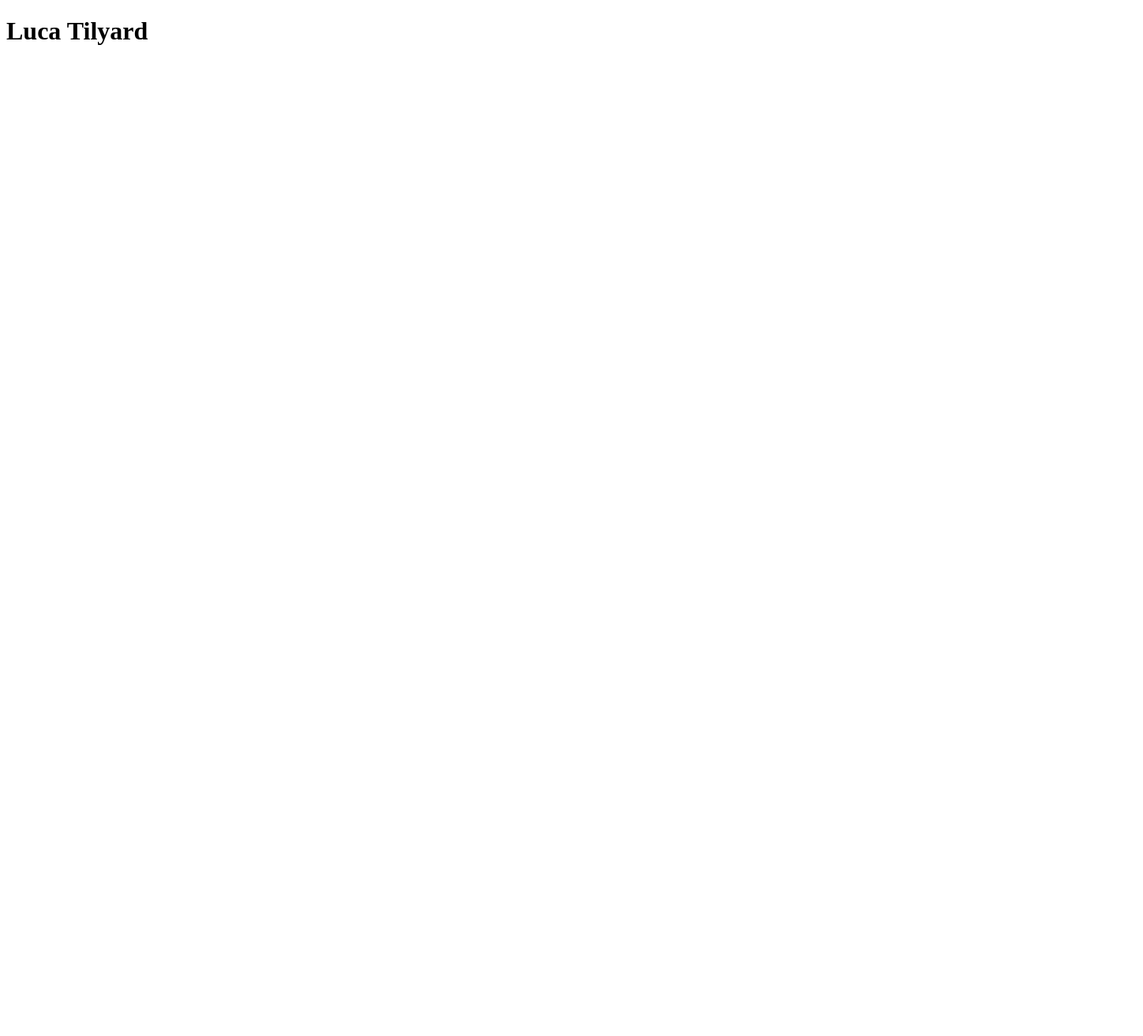
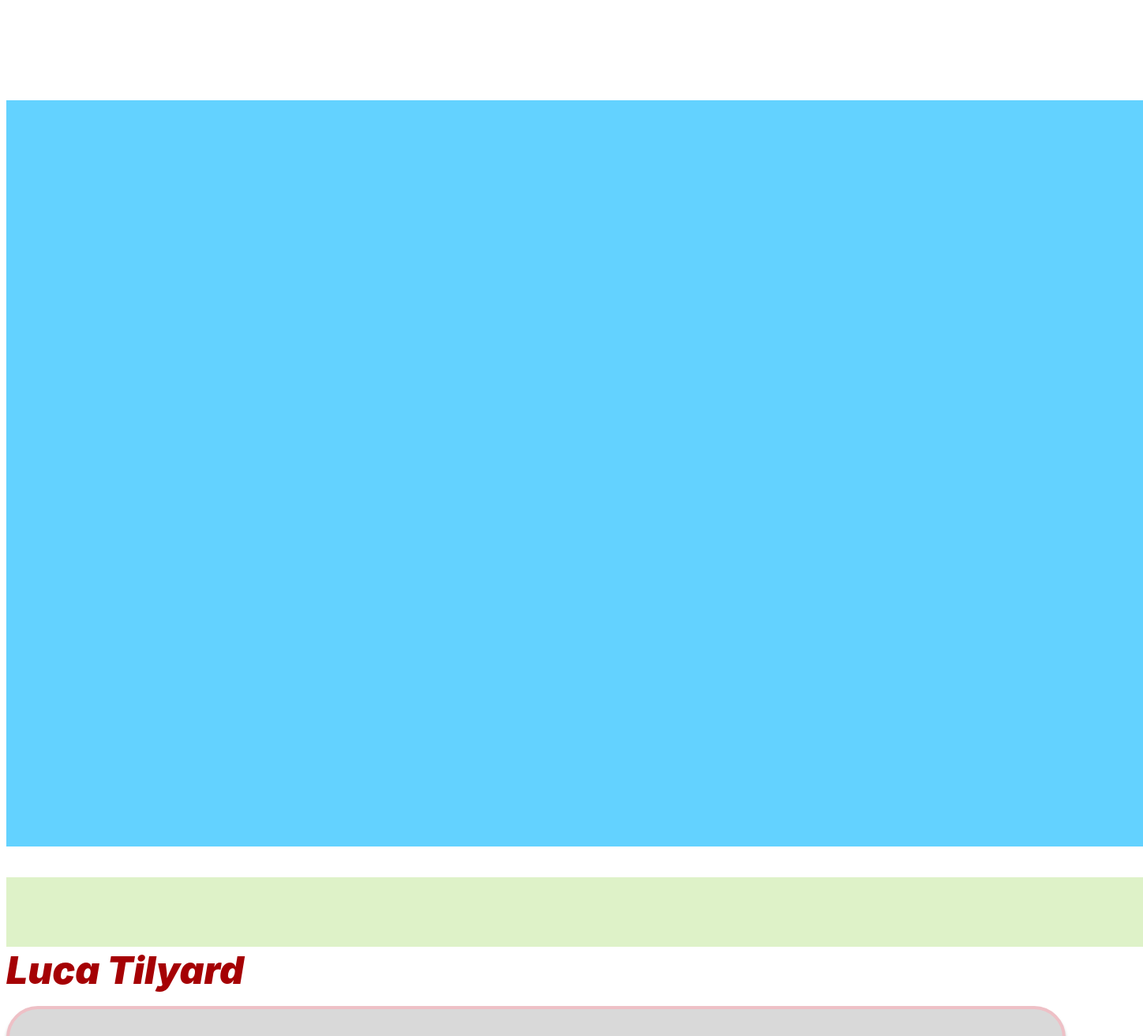
Before and after one commit to LucaTilyard/LucaTilyard.github.io, a plain HTML site: page index.html in a window 1280 px wide. Shown: the top 1312 px of the page at 79% size, 1448 px wide, since content can reach past the window. Before the commit the page ends 800 px from the top, so only its background shows below. Drawn offline with Linux system fonts and the light colour scheme.

Commit message:
first html draft

```diff
--- a/index.html
+++ b/index.html
@@ -5,7 +5,13 @@
     <title>Title</title>
 </head>
 <body>
-<h1> Luca Tilyard</h1>
+<div style="width: 1440px; height: 1024px; padding-top: 79px; background: white; justify-content: center; align-items: center; display: inline-flex">
+    <div style="width: 1440px; height: 945px; background: #63D2FF"></div>
+</div>
+<div style="width: 1440px; height: 88px; background: #DEF2C8"></div>
+<div style="width: 315px; height: 75px; color: #A50104; font-size: 48px; font-family: Inter; font-style: italic; font-weight: 900; word-wrap: break-word">Luca Tilyard</div>
+<div style="width: 1334px; height: 448px; background: #D9D9D9; box-shadow: 0px 4px 4px rgba(0, 0, 0, 0.25); border-radius: 40px; border: 4px #EEC0C6 solid"></div>
+<div style="color: #A50104; font-size: 48px; font-family: Inter; font-style: italic; font-weight: 900; word-wrap: break-word">computers and stuff</div>
 
 </body>
 </html>
```
